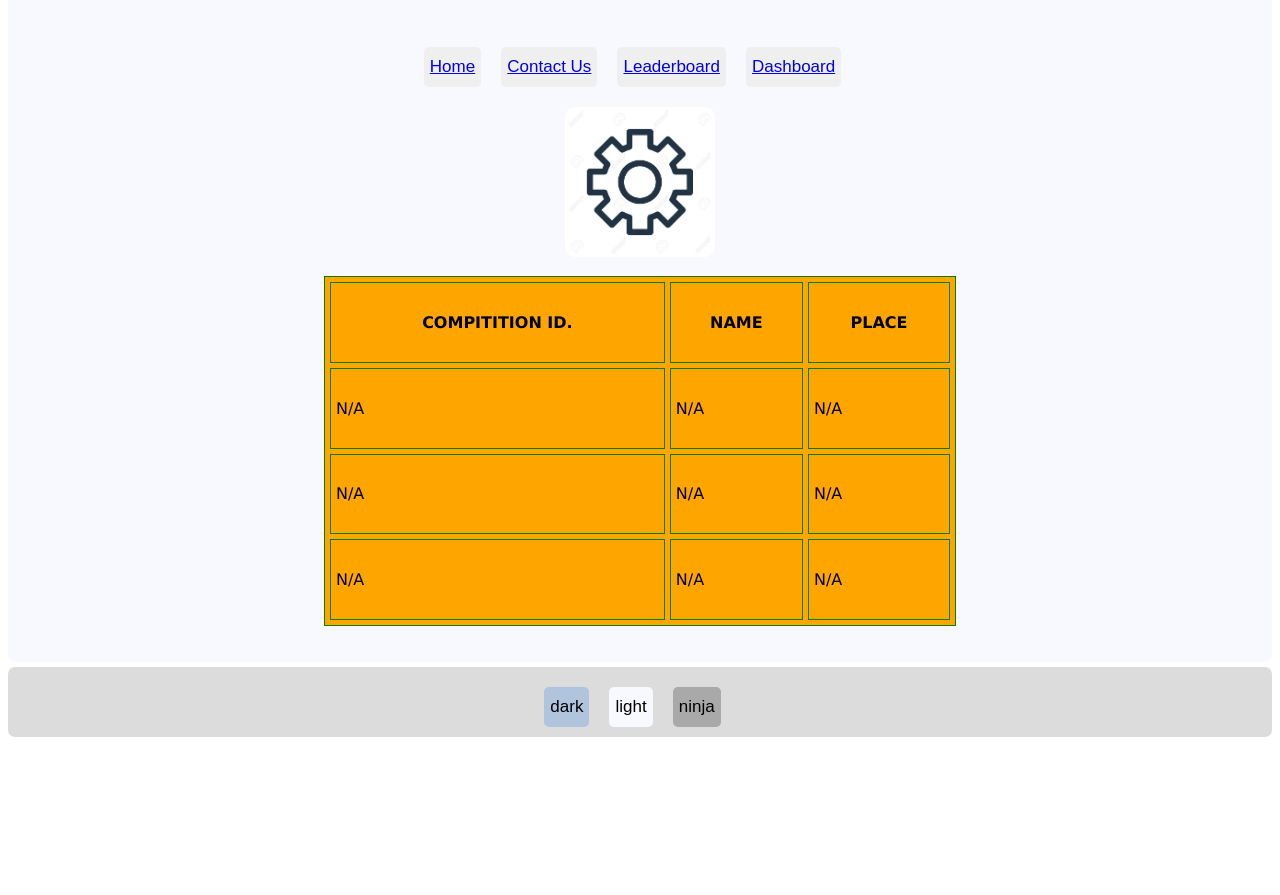
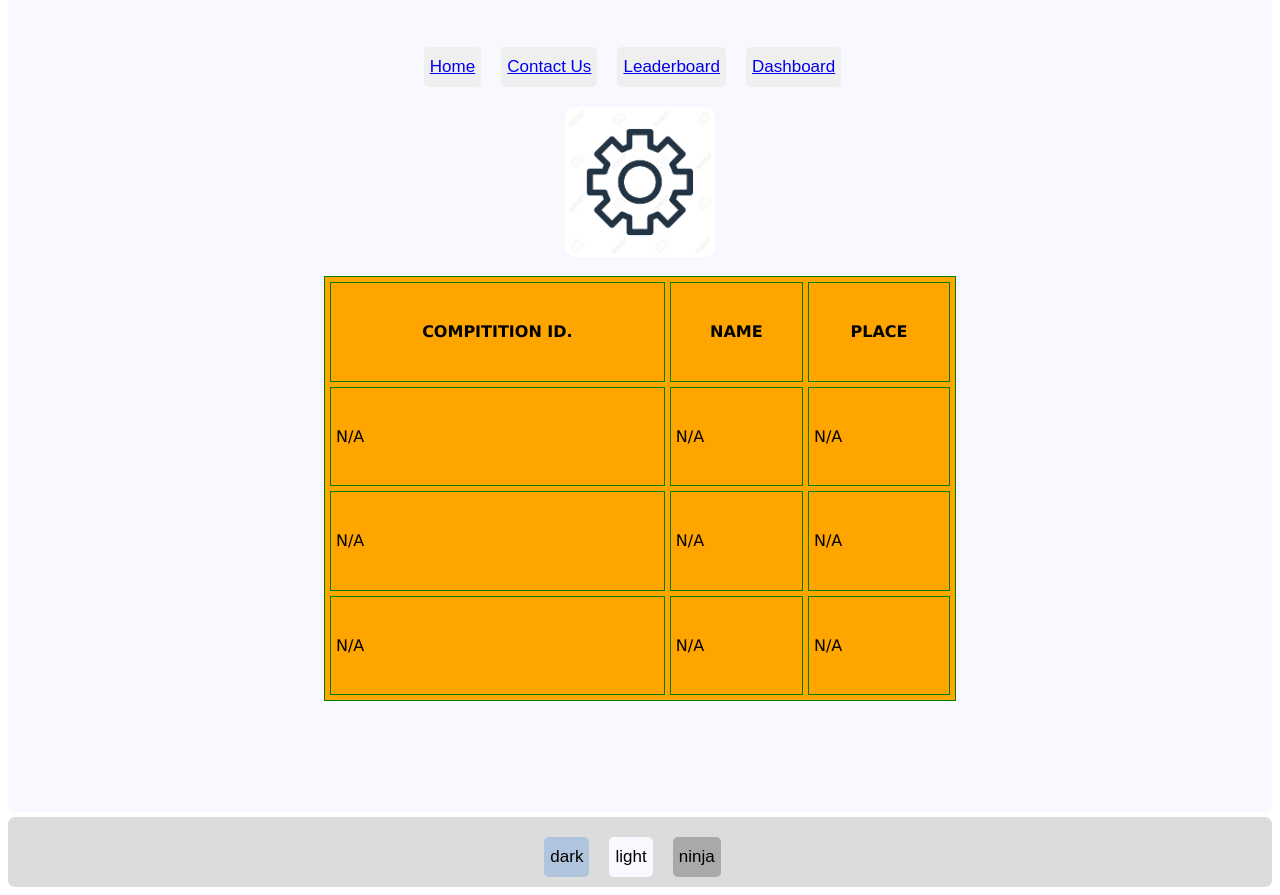
Before and after one commit to PasinduDushan/Coding-For-Fun-2020, a website: page leaderboard.html in a window 1280 px wide. Shown: the part 46-941 px from the top of the page. Before the commit the page ends 800 px from the top, so only its background shows below. Drawn offline with Linux system fonts and the light colour scheme.

Commit message:
Update style2.css

```diff
--- a/style2.css
+++ b/style2.css
@@ -7,7 +7,7 @@ div{
 
 .leaderboard{
   background-color: ghostWhite;
-  height: 700px;
+  height: 850px;
 }
 
 .options{
```
